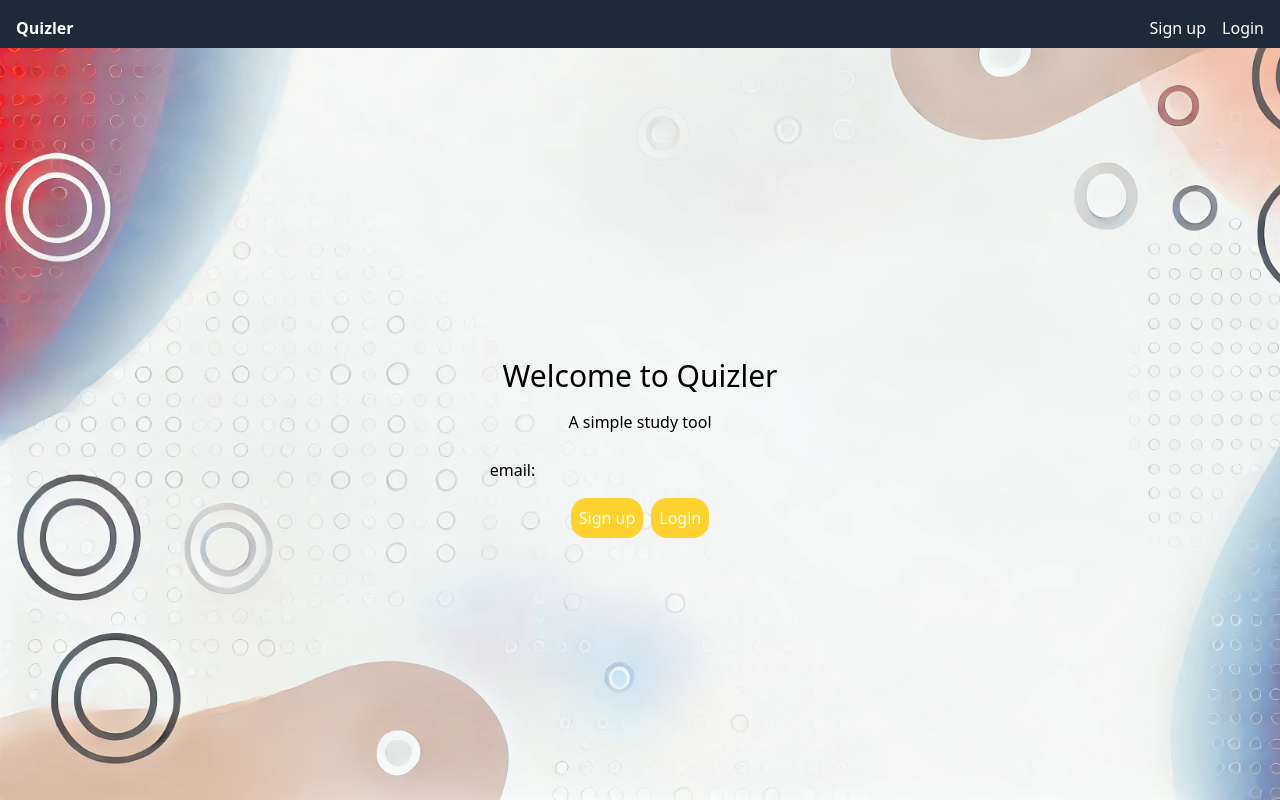
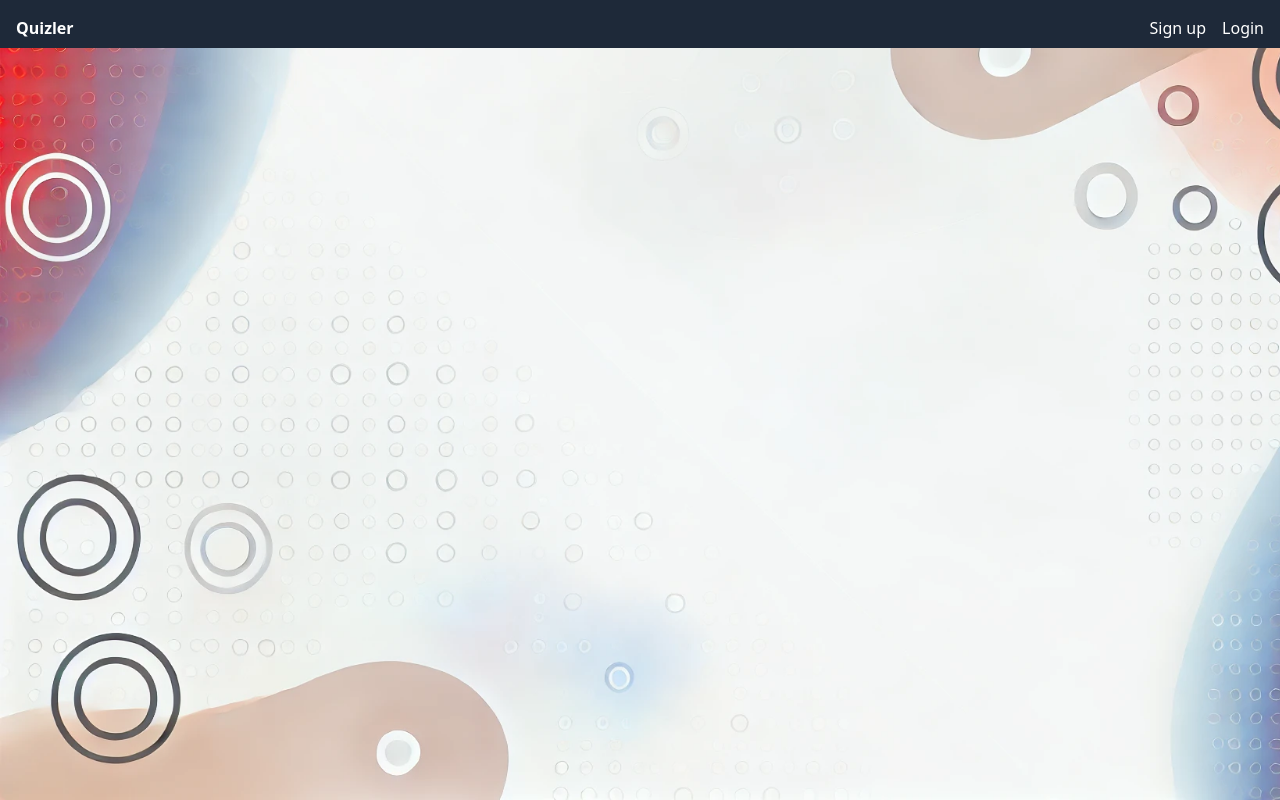
Before and after one commit to JevonThompsonx/Quizlet-clone, a React (Vite) app in the folder frontend/: page / in a window 1280 px wide. Built offline with nearby package versions, Linux system fonts and the light colour scheme.

Commit message:
changed welcome page display by adding welcome state

```diff
--- a/frontend/src/pages/Home.tsx
+++ b/frontend/src/pages/Home.tsx
@@ -1,13 +1,14 @@
-import { Nav, Welcome } from "../components/index.tsx"
+import { Nav, Welcome, Login } from "../components/index.tsx"
 import { Context } from "../App.tsx"
 import { useContext } from "react"
 export default function Home() {
   //@ts-ignore
-  const { loggedIn } = useContext(Context)
+  const { loggedIn, loggingIn, welcomePage } = useContext(Context)
   return (
     <>
       <Nav />
-      {loggedIn == false && <Welcome />}
+      {welcomePage === true && <Welcome />}
+      {loggingIn === true && loggedIn == false && Login}
 
     </>)
 }
```
